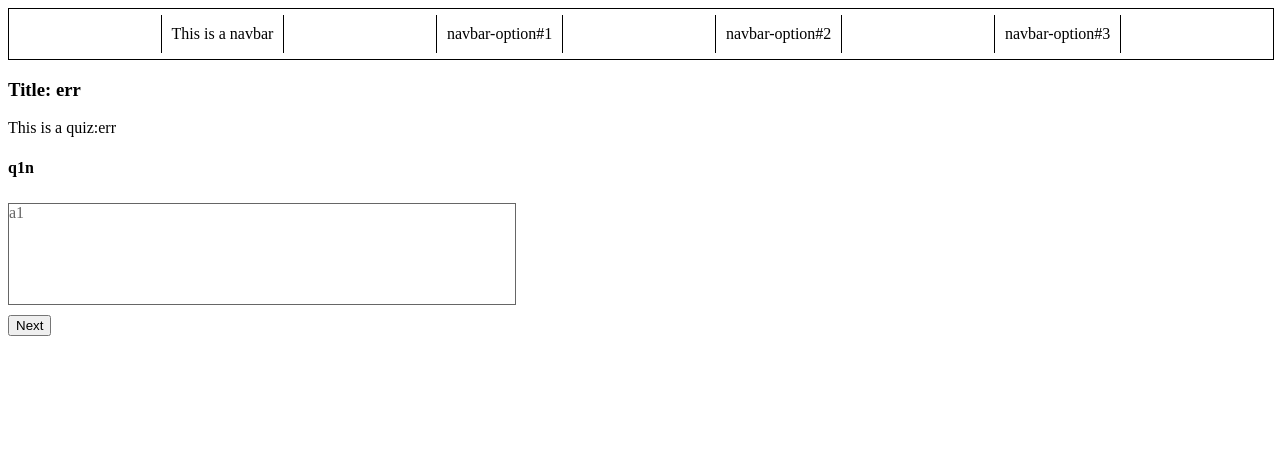
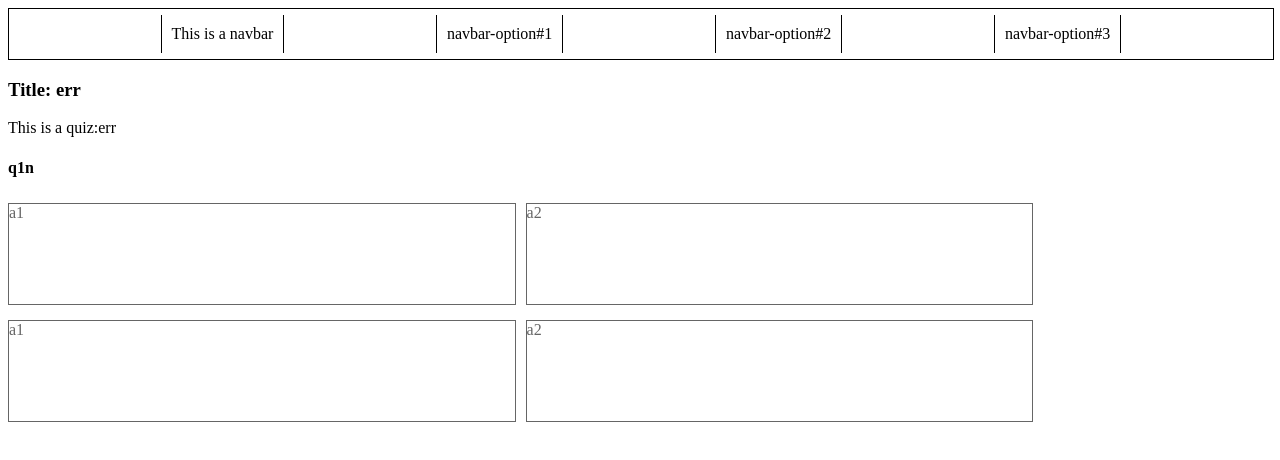
Before and after one commit to ShaneEverittM/quiz-frontend, a React (Create React App) app: page /quiz in a window 1280 px wide. Both pictures are taken after a click on the button "Start". Shown: the top 460 px of the page. Built offline with nearby package versions, Linux system fonts and the light colour scheme; no server answers.

Commit message:
added first draft results. added question load on click

```diff
--- a/src/components/Answer.js
+++ b/src/components/Answer.js
@@ -11,7 +11,6 @@ let Answer = ({ answers, onSelect, questionNum }) => {
 
   return (
     <div>
-      {console.log(answers)}
       {answers.map((answer, index) => {
         return (
           <div
--- a/src/pages/QuizPage.js
+++ b/src/pages/QuizPage.js
@@ -13,29 +13,37 @@ const data = {
     { id: 5, description: "q5", qz_id: 1 },
   ],
   answers: [
-    [{ id: 1, description: "a1", val: 2, q_id: 1 }],
-    [{ id: 2, description: "a2", val: 2, q_id: 2 }],
-    [{ id: 3, description: "a3", val: 2, q_id: 3 }],
-    [{ id: 4, description: "a4", val: 2, q_id: 4 }],
-    [{ id: 5, description: "a5", val: 2, q_id: 5 }],
+    [
+      { id: 1, description: "a1", val: 0, q_id: 1 },
+      { id: 1, description: "a2", val: 1, q_id: 1 },
+      { id: 1, description: "a1", val: 2, q_id: 1 },
+      { id: 1, description: "a2", val: 1, q_id: 1 },
+    ],
+    [
+      { id: 2, description: "a2", val: 1, q_id: 2 },
+      { id: 2, description: "a2", val: 2, q_id: 2 },
+      { id: 2, description: "a2", val: 1, q_id: 2 },
+      { id: 2, description: "a2", val: 0, q_id: 2 },
+    ],
+    [
+      { id: 3, description: "a3", val: 1, q_id: 3 },
+      { id: 3, description: "a3", val: 2, q_id: 3 },
+    ],
+    [
+      { id: 4, description: "a4", val: 2, q_id: 4 },
+      { id: 4, description: "a4", val: 0, q_id: 4 },
+    ],
+    [{ id: 5, description: "a5", val: 1, q_id: 5 }],
+  ],
+  results: [
+    { num: 0, resultHeader: "R1", description: "D1" },
+    { num: 1, resultHeader: "R2", description: "D2" },
+    { num: 2, resultHeader: "R3", description: "D3" },
   ],
 };
 
 const serverURL = "https://jsonplaceholder.typicode.com/posts/1";
 const serverURL2 = "http://localhost:8000/";
-
-// const data = [
-//   {
-//     q: "fill in the blank: Lorem ______",
-//     pa: ["yo mama", "vidi vini vici", "what's up", "ipsum"],
-//     a: 3,
-//   },
-//   {
-//     q: "fill in the blank: _____ ipsum",
-//     pa: ["If you got 'um", "carpe diem", "Lorem"],
-//     a: 3,
-//   },
-// ];
 
 class QuizPage extends React.Component {
   state = {
@@ -47,12 +55,15 @@ class QuizPage extends React.Component {
     redirectToResults: false,
     responses: [],
   };
+  scrollRef = React.createRef();
 
   componentDidMount() {
     this.testAPI();
   }
 
   //TODO get question list from backend, display one at a time
+
+  //TODO refactor API into it's own file
 
   testAPI = () => {
     fetch(serverURL)
@@ -65,14 +76,19 @@ class QuizPage extends React.Component {
     //fetch(serverURL2).then(response => response.json()).then(json => console.log(json)).catch(() => console.log("we tried our best"))
   };
   renderNextQuestion = () => {
-    if (this.state.curQuestion < data.questions.length)
+    let { curQuestion } = this.state;
+    if (curQuestion < data.questions.length) {
+      if (this.scrollRef.current) {
+        this.scrollRef.current.scrollIntoView();
+      }
+
+      console.log("scrollRef: ", this.scrollRef);
+
       this.setState({
-        questions: [
-          ...this.state.questions,
-          data.questions[this.state.curQuestion],
-        ],
-        curQuestion: this.state.curQuestion + 1,
+        questions: [...this.state.questions, data.questions[curQuestion]],
+        curQuestion: curQuestion + 1,
       });
+    }
   };
 
   redirect = () => {
@@ -81,7 +97,10 @@ class QuizPage extends React.Component {
         <Redirect
           to={{
             pathname: "/results",
-            state: { results: this.state.responses },
+            state: {
+              responses: this.state.responses,
+              results: data.results,
+            },
           }}
         />
       );
@@ -92,24 +111,27 @@ class QuizPage extends React.Component {
     this.setState({ redirectToResults: true });
   };
 
-  renderButtonText = () => {
-    let buttonText = "Next";
+  renderButton = () => {
+    let buttonText = "Start";
     let handle = this.renderNextQuestion;
+    let hide = "";
 
-    if (this.state.curQuestion === 0) buttonText = "Start";
-    else if (this.state.curQuestion === data.questions.length) {
-      buttonText = "end";
+    if (this.state.curQuestion === data.questions.length) {
+      buttonText = "View Results!";
       handle = this.setRedirect;
-    }
-    return <button onClick={handle}> {buttonText}</button>;
+    } else if (this.state.curQuestion !== 0) hide = "hide";
+    return (
+      <button className={hide} onClick={handle}>
+        {buttonText}
+      </button>
+    );
   };
 
   onSelectAnswer = (answerPos, questionNum) => {
     let { responses } = this.state;
-    console.log("clicked", answerPos, " ", questionNum);
     responses[questionNum] = answerPos;
     this.setState({ responses });
-    console.log(responses);
+    if (questionNum === this.state.curQuestion - 1) this.renderNextQuestion();
   };
 
   render() {
@@ -119,7 +141,7 @@ class QuizPage extends React.Component {
         <p>This is a quiz:{this.state.description}</p>
         {this.state.questions.map((questionText, i) => {
           return (
-            <div key={i}>
+            <div ref={this.scrollRef} key={i}>
               <Question question={questionText.description} />
               <Answer
                 questionNum={i}
@@ -129,7 +151,7 @@ class QuizPage extends React.Component {
             </div>
           );
         })}
-        {this.renderButtonText()}
+        {this.renderButton()}
         {this.redirect()}
       </div>
     );
--- a/src/pages/ResultPage.js
+++ b/src/pages/ResultPage.js
@@ -4,19 +4,30 @@ import React from "react";
   given user responses and quiz results do some thing
 */
 const ResultPage = (props) => {
-  console.log("props: ", props);
+  const computeResults = () => {
+    let possibleResults = props.location.state.results;
+    console.log("possibleResults: ", possibleResults);
 
-  const computeResults = () => {
-    console.log(props.location.state.results);
+    let responses = props.location.state.responses;
+    let computer = new Array(possibleResults.length).fill(0);
+
+    let mode = 0;
+
+    for (let answer of responses) {
+      computer[answer]++;
+      if (computer[answer] > mode) mode = answer;
+    }
+    console.log("mode: ", mode);
+    console.log("computer: ", computer);
+    return (
+      <div>
+        <h1>{possibleResults[mode].resultHeader}</h1>
+        <h4>{possibleResults[mode].description}</h4>
+      </div>
+    );
   };
 
-  return (
-    <div>
-      {computeResults()}
-      haha results go
-      <marquee>Brrrrrr</marquee>
-    </div>
-  );
+  return <div>{computeResults()}</div>;
 };
 
 export default ResultPage;
--- a/src/styles.css
+++ b/src/styles.css
@@ -9,6 +9,9 @@
 }
 .quiz-container {
   flex-direction: row;
+}
+.hide {
+  display: none;
 }
 .navbar-content {
   border-left: 1px solid black;
```
Also changed, not shown: src/App.js (+9 -17 lines).
